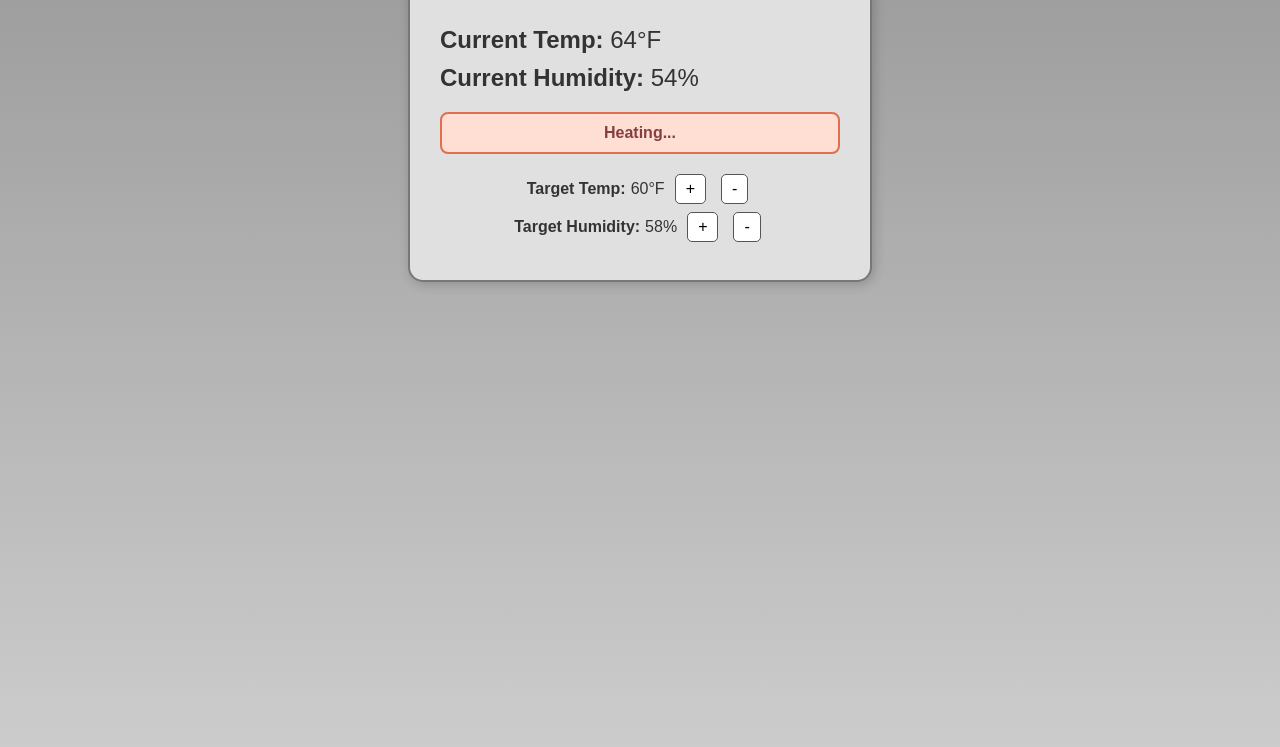
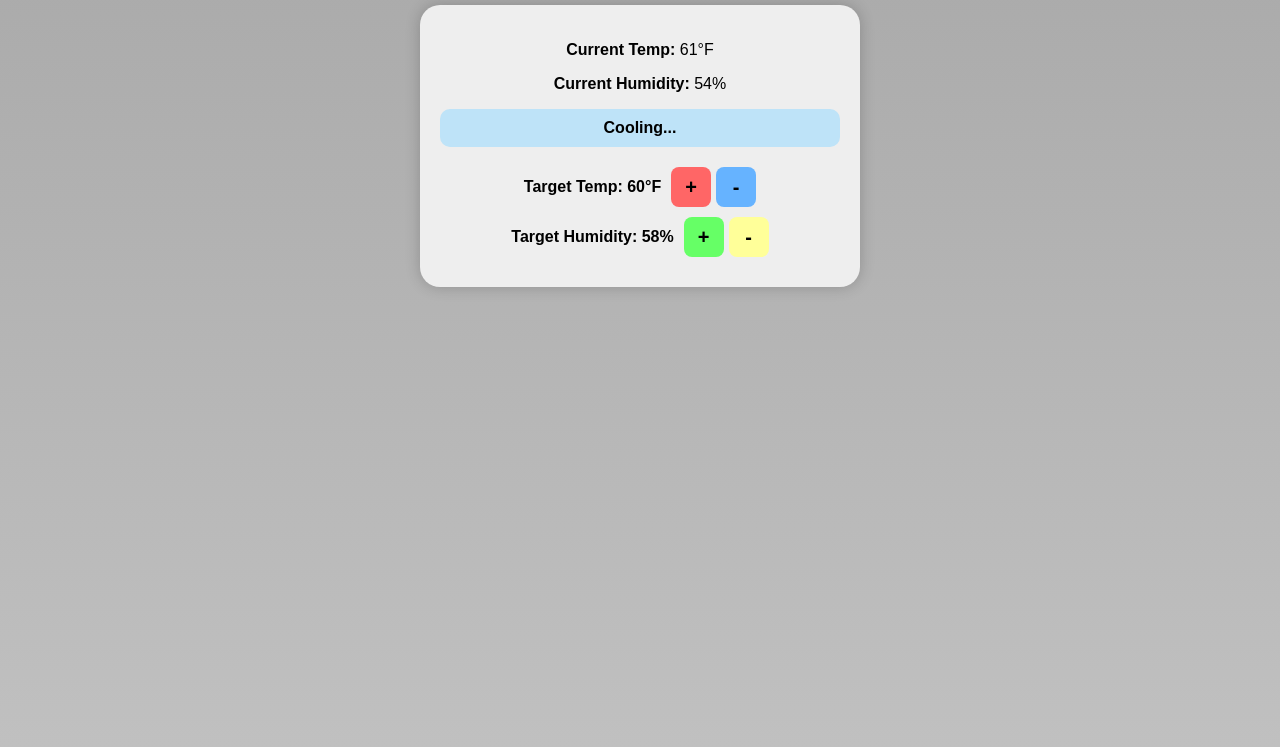
Before and after one commit to Chronic-W-F/The-Brain-Display, a plain HTML site: page public/index.html in a window 1280 px wide. Shown: the part 93-840 px from the top of the page. Drawn offline with Linux system fonts and the light colour scheme.

Commit message:
Update index.html

```diff
--- a/public/index.html
+++ b/public/index.html
@@ -3,164 +3,115 @@
 <head>
   <meta charset="UTF-8">
   <meta name="viewport" content="width=device-width, initial-scale=1.0">
-  <title>The Brain Display</title>
+  <title>The Brain</title>
   <style>
     body {
-      margin: 0;
       font-family: Arial, sans-serif;
-      background: linear-gradient(#999, #ccc);
+      background: linear-gradient(to bottom, #a9a9a9, #c0c0c0);
       display: flex;
       flex-direction: column;
       align-items: center;
       justify-content: flex-start;
       min-height: 100vh;
+      margin: 0;
       padding: 20px;
-      color: #333;
     }
-    .header {
-      font-size: 2em;
-      font-weight: bold;
+    h1 {
       margin-bottom: 20px;
     }
-    .display-panel {
-      background: #e0e0e0;
-      border: 2px solid #777;
-      border-radius: 15px;
-      padding: 30px;
+    .card {
+      background-color: #eee;
+      border-radius: 20px;
+      padding: 20px;
       width: 90%;
       max-width: 400px;
-      box-shadow: 2px 2px 12px rgba(0,0,0,0.2);
+      text-align: center;
+      box-shadow: 0px 0px 15px rgba(0,0,0,0.2);
     }
-    .reading {
-      font-size: 1.5em;
-      margin: 10px 0;
-    }
-    .label {
+    .status {
+      margin-top: 10px;
+      padding: 10px;
+      border-radius: 10px;
       font-weight: bold;
     }
-    .status {
-      margin-top: 20px;
-      padding: 10px;
-      border: 2px solid #333;
-      border-radius: 8px;
-      font-weight: bold;
-      text-align: center;
-      transition: background-color 0.5s, border-color 0.5s, color 0.5s;
+    .idle {
+      background-color: #c6f6d5;
+    }
+    .cooling {
+      background-color: #bee3f8;
+    }
+    .heating {
+      background-color: #fed7d7;
     }
     .controls {
       margin-top: 20px;
     }
-    .control-line {
+    .control-row {
       display: flex;
       align-items: center;
       justify-content: center;
-      margin: 8px 0;
+      margin-bottom: 10px;
     }
-    .control-line button {
-      margin-left: 10px;
-      margin-right: 5px;
-      font-size: 1em;
-      padding: 5px 10px;
-      border: 1px solid #555;
-      border-radius: 5px;
-      background-color: #fff;
+    .label {
+      font-weight: bold;
+      margin-right: 10px;
+    }
+    .adjust-buttons {
+      display: flex;
+      gap: 5px;
+    }
+    .adjust-buttons button {
+      width: 40px;
+      height: 40px;
+      font-size: 20px;
+      font-weight: bold;
+      border: none;
+      border-radius: 8px;
+      color: #000;
       cursor: pointer;
-      transition: background-color 0.2s;
     }
-    .control-line button:hover {
-      background-color: #ddd;
+    .temp-increase {
+      background-color: #ff6666; /* Red */
+    }
+    .temp-decrease {
+      background-color: #66b3ff; /* Blue */
+    }
+    .humidity-increase {
+      background-color: #66ff66; /* Green */
+    }
+    .humidity-decrease {
+      background-color: #ffff99; /* Yellow */
     }
   </style>
 </head>
 <body>
+  <h1>The Brain</h1>
 
-  <div class="header">The Brain</div>
+  <div class="card">
+    <div>
+      <p><strong>Current Temp:</strong> 61°F</p>
+      <p><strong>Current Humidity:</strong> 54%</p>
+    </div>
 
-  <div class="display-panel">
-    <div class="reading"><span class="label">Current Temp:</span> <span id="temp">--</span>°F</div>
-    <div class="reading"><span class="label">Current Humidity:</span> <span id="humidity">--</span>%</div>
-
-    <div class="status" id="systemStatus">Idle</div>
+    <div class="status cooling">Cooling...</div>
 
     <div class="controls">
-      <div class="control-line">
-        <span class="label">Target Temp:</span>
-        <span id="setTemp" style="margin-left:5px;">60</span>°F
-        <button onclick="adjustTarget('temp', 1)">+</button>
-        <button onclick="adjustTarget('temp', -1)">-</button>
+      <div class="control-row">
+        <span class="label">Target Temp: 60°F</span>
+        <div class="adjust-buttons">
+          <button class="temp-increase">+</button>
+          <button class="temp-decrease">-</button>
+        </div>
       </div>
 
-      <div class="control-line">
-        <span class="label">Target Humidity:</span>
-        <span id="setHumidity" style="margin-left:5px;">58</span>%
-        <button onclick="adjustTarget('humidity', 1)">+</button>
-        <button onclick="adjustTarget('humidity', -1)">-</button>
+      <div class="control-row">
+        <span class="label">Target Humidity: 58%</span>
+        <div class="adjust-buttons">
+          <button class="humidity-increase">+</button>
+          <button class="humidity-decrease">-</button>
+        </div>
       </div>
     </div>
   </div>
-
-  <script>
-    function getRandom(min, max) {
-      return Math.floor(Math.random() * (max - min + 1)) + min;
-    }
-
-    function updateReadings() {
-      const temp = getRandom(58, 65);
-      const humidity = getRandom(54, 64);
-
-      document.getElementById('temp').innerText = temp;
-      document.getElementById('humidity').innerText = humidity;
-    }
-
-    function updateSystemStatus() {
-      const statusElement = document.getElementById('systemStatus');
-      const randomState = Math.floor(Math.random() * 4);
-
-      switch (randomState) {
-        case 0:
-          statusElement.innerText = "Idle";
-          statusElement.style.backgroundColor = "#d0ffd0";
-          statusElement.style.borderColor = "#3c763d";
-          statusElement.style.color = "#333";
-          break;
-        case 1:
-          statusElement.innerText = "Cooling...";
-          statusElement.style.backgroundColor = "#d0e8ff";
-          statusElement.style.borderColor = "#337ab7";
-          statusElement.style.color = "#333";
-          break;
-        case 2:
-          statusElement.innerText = "Heating...";
-          statusElement.style.backgroundColor = "#fff5cc";
-          statusElement.style.borderColor = "#f0ad4e";
-          statusElement.style.color = "#333";
-          break;
-        case 3:
-          statusElement.innerText = "ALARM! Check Chamber!";
-          statusElement.style.backgroundColor = "#ffd6d6";
-          statusElement.style.borderColor = "#d9534f";
-          statusElement.style.color = "#a94442";
-          break;
-      }
-    }
-
-    function adjustTarget(type, amount) {
-      if (type === 'temp') {
-        let temp = parseInt(document.getElementById('setTemp').innerText);
-        temp += amount;
-        document.getElementById('setTemp').innerText = temp;
-      } else if (type === 'humidity') {
-        let humidity = parseInt(document.getElementById('setHumidity').innerText);
-        humidity += amount;
-        document.getElementById('setHumidity').innerText = humidity;
-      }
-    }
-
-    setInterval(updateReadings, 5000);
-    setInterval(updateSystemStatus, 5000);
-    updateReadings();
-    updateSystemStatus();
-  </script>
-
 </body>
 </html>
```
